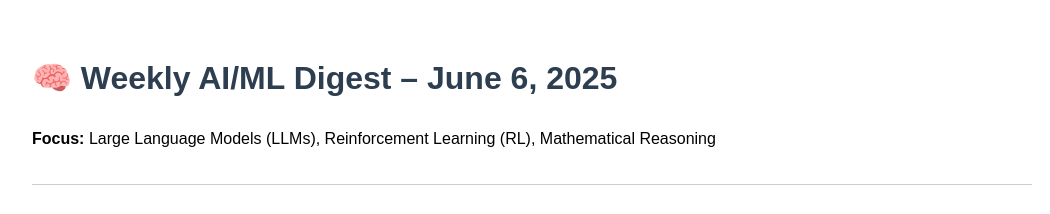
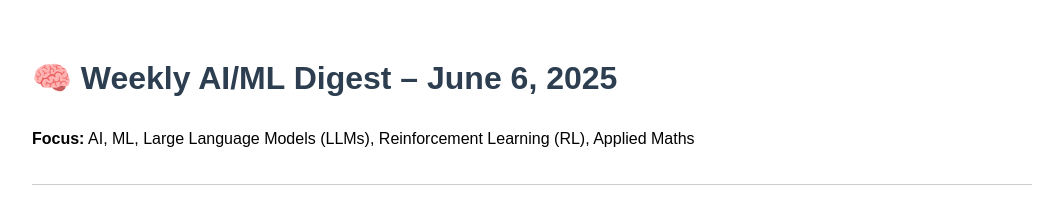
Before and after one commit to mudit-jain/daily-ai-digest-public, a plain HTML site: page 20250606-weeklyDigest.html in a window 1280 px wide. Shown: the top 214 px of the page, without its empty margins (108-1158 px from the left). Drawn offline with Linux system fonts and the light colour scheme.

Commit message:
Update 20250606-weeklyDigest.html

```diff
--- a/20250606-weeklyDigest.html
+++ b/20250606-weeklyDigest.html
@@ -18,7 +18,7 @@
 <body>
 
 <h1>🧠 Weekly AI/ML Digest – June 6, 2025</h1>
-<p><strong>Focus:</strong> Large Language Models (LLMs), Reinforcement Learning (RL), Mathematical Reasoning</p>
+<p><strong>Focus:</strong> AI, ML, Large Language Models (LLMs), Reinforcement Learning (RL), Applied Maths</p>
 
 <hr />
 
```
